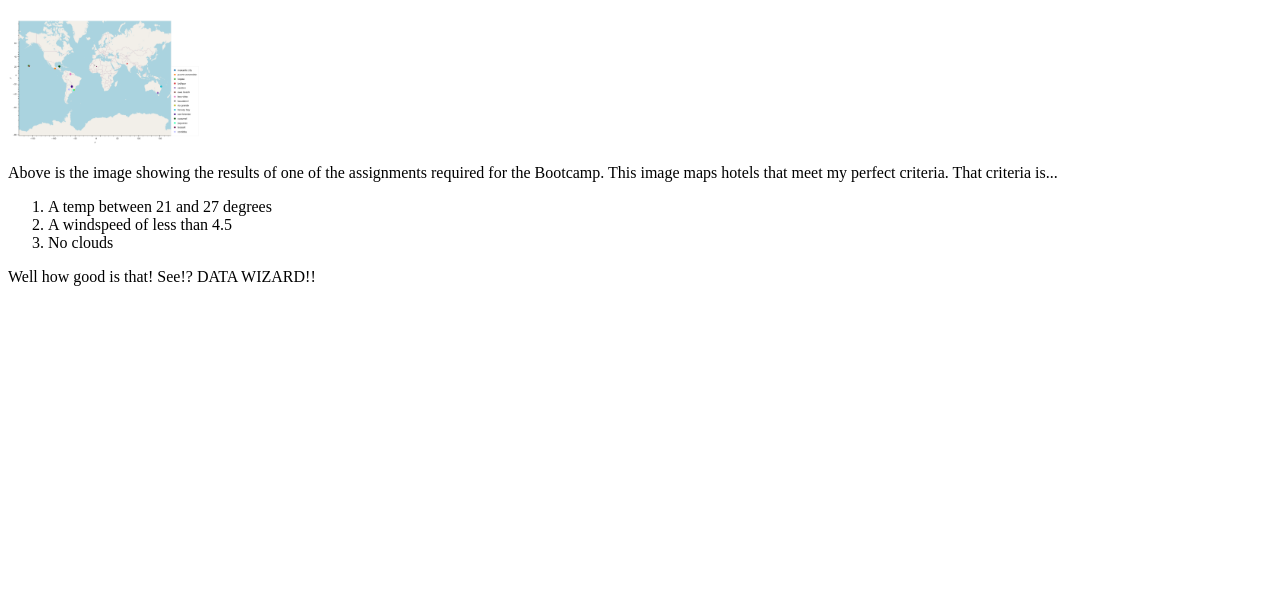
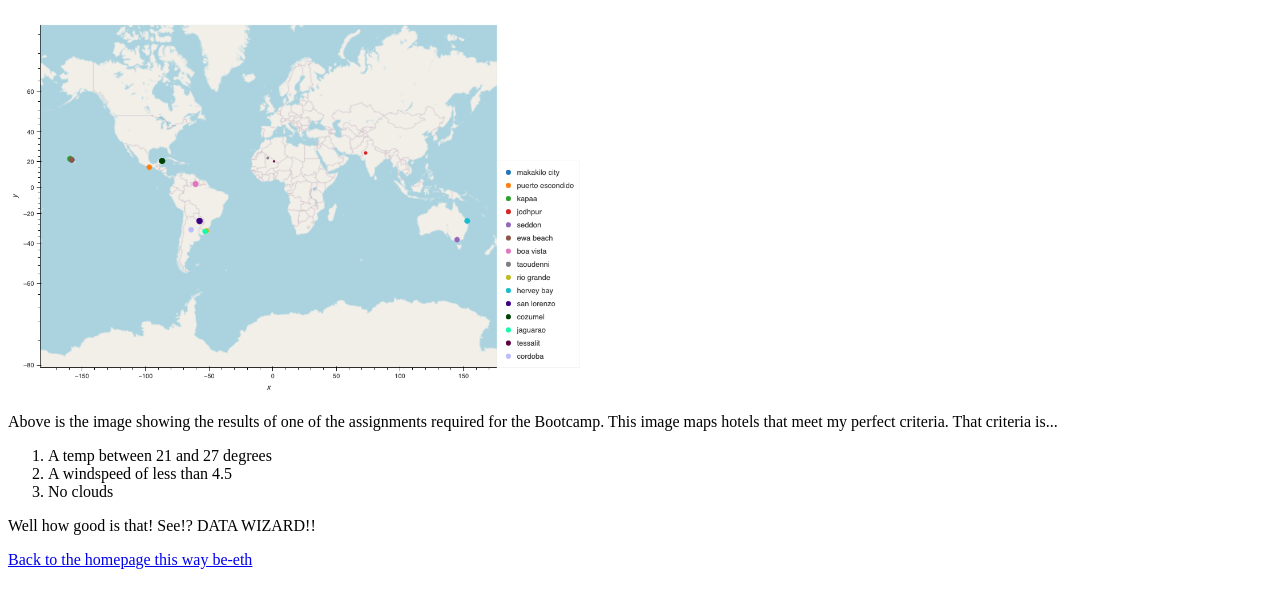
Before and after one commit to jbrodrick11/_.github.io, a plain HTML site: page homework.html in a window 1280 px wide. Shown: the part 61-668 px from the top of the page. Drawn offline with Linux system fonts and the light colour scheme.

Commit message:
Update homework.html

```diff
--- a/homework.html
+++ b/homework.html
@@ -9,7 +9,7 @@
   <h1>Josh Brodrick: Data Wizard Example the First</h1>
 </body>
 
-<img width="200" src="bokeh_plot.png" alt="hotels on a map" >
+<img width="600" src="bokeh_plot.png" alt="hotels on a map" >
 
 <p>Above is the image showing the results of one of the assignments required for the Bootcamp. This image maps hotels that meet my perfect criteria. That criteria is...</p>
   <ol>
@@ -20,4 +20,5 @@
 
  <p>Well how good is that! See!? DATA WIZARD!!</p>
 
+ <a href="index.html">Back to the homepage this way be-eth</a>
 </html>
```
